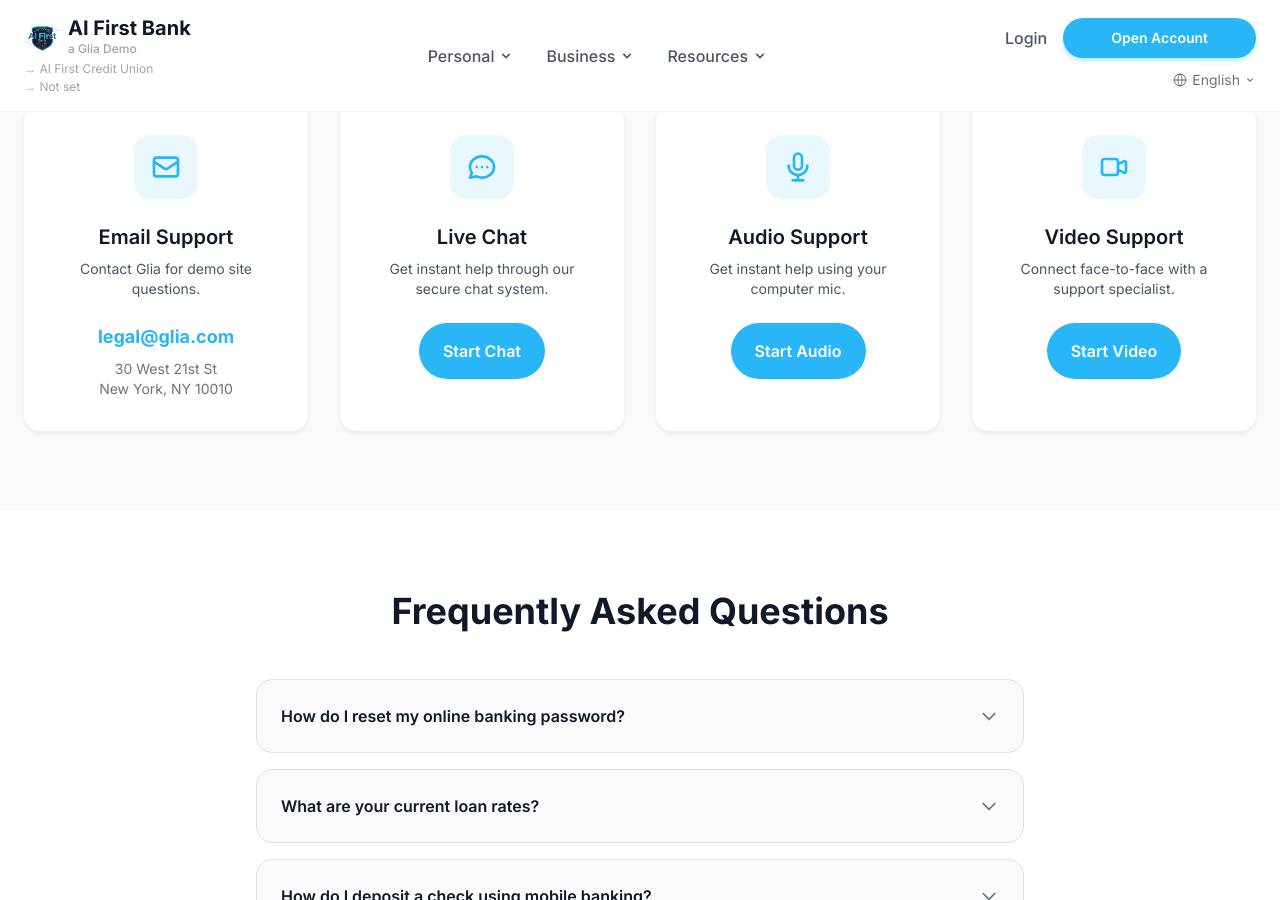
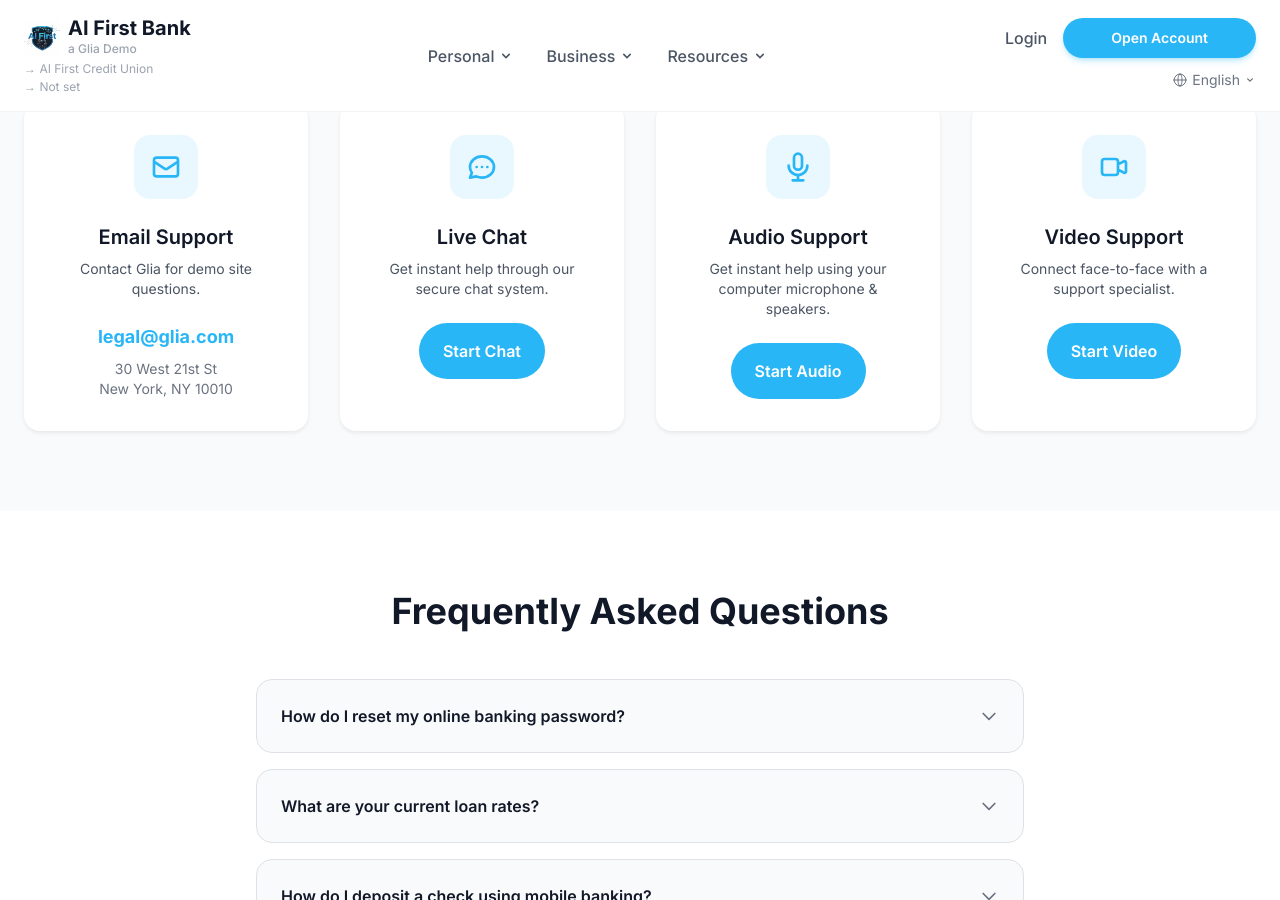
Before and after one commit to parkerjo-glia/parkerjo-glia.github.io, a Jekyll site: the page built from aifirst-bank/resources/help-center.html, in a window 1280 px wide and 900 px high, scrolled down 1587 px. Built offline with Jekyll 4.4.1, drawn with Linux system fonts in a browser that asks for light colours; nearby versions of some CDN libraries.

Commit message:
adjusted audio desc on help-center

```diff
--- a/aifirst-bank/resources/help-center.html
+++ b/aifirst-bank/resources/help-center.html
@@ -135,7 +135,7 @@ base_path: /aifirst-bank
                     <svg class="w-8 h-8 text-accent" fill="none" stroke="currentColor" viewBox="0 0 24 24"><path stroke-linecap="round" stroke-linejoin="round" stroke-width="2" d="M19 11a7 7 0 01-7 7m0 0a7 7 0 01-7-7m7 7v4m0 0H8m4 0h4m-4-8a3 3 0 01-3-3V5a3 3 0 116 0v6a3 3 0 01-3 3z"></path></svg>
                 </div>
                 <h3 class="text-xl font-semibold text-gray-900 mb-2">Audio Support</h3>
-                <p class="text-gray-600 mb-4 text-sm">Get instant help using your computer mic.</p>
+                <p class="text-gray-600 mb-4 text-sm">Get instant help using your computer microphone & speakers.</p>
                 <button onclick="startEngagement('audio')" class="bg-accent text-white font-semibold py-3 px-6 rounded-full hover:bg-accent-dark transition duration-300">Start Audio</button>
             </div>
 
--- a/aifirst-cu/resources/help-center.html
+++ b/aifirst-cu/resources/help-center.html
@@ -135,7 +135,7 @@ base_path: /aifirst-cu
                     <svg class="w-8 h-8 text-accent" fill="none" stroke="currentColor" viewBox="0 0 24 24"><path stroke-linecap="round" stroke-linejoin="round" stroke-width="2" d="M19 11a7 7 0 01-7 7m0 0a7 7 0 01-7-7m7 7v4m0 0H8m4 0h4m-4-8a3 3 0 01-3-3V5a3 3 0 116 0v6a3 3 0 01-3 3z"></path></svg>
                 </div>
                 <h3 class="text-xl font-semibold text-gray-900 mb-2">Audio Support</h3>
-                <p class="text-gray-600 mb-4 text-sm">Get instant help using your computer mic.</p>
+                <p class="text-gray-600 mb-4 text-sm">Get instant help using your computer microphone & speakers.</p>
                 <button onclick="startEngagement('audio')" class="bg-accent text-white font-semibold py-3 px-6 rounded-full hover:bg-accent-dark transition duration-300">Start Audio</button>
             </div>
 
```
